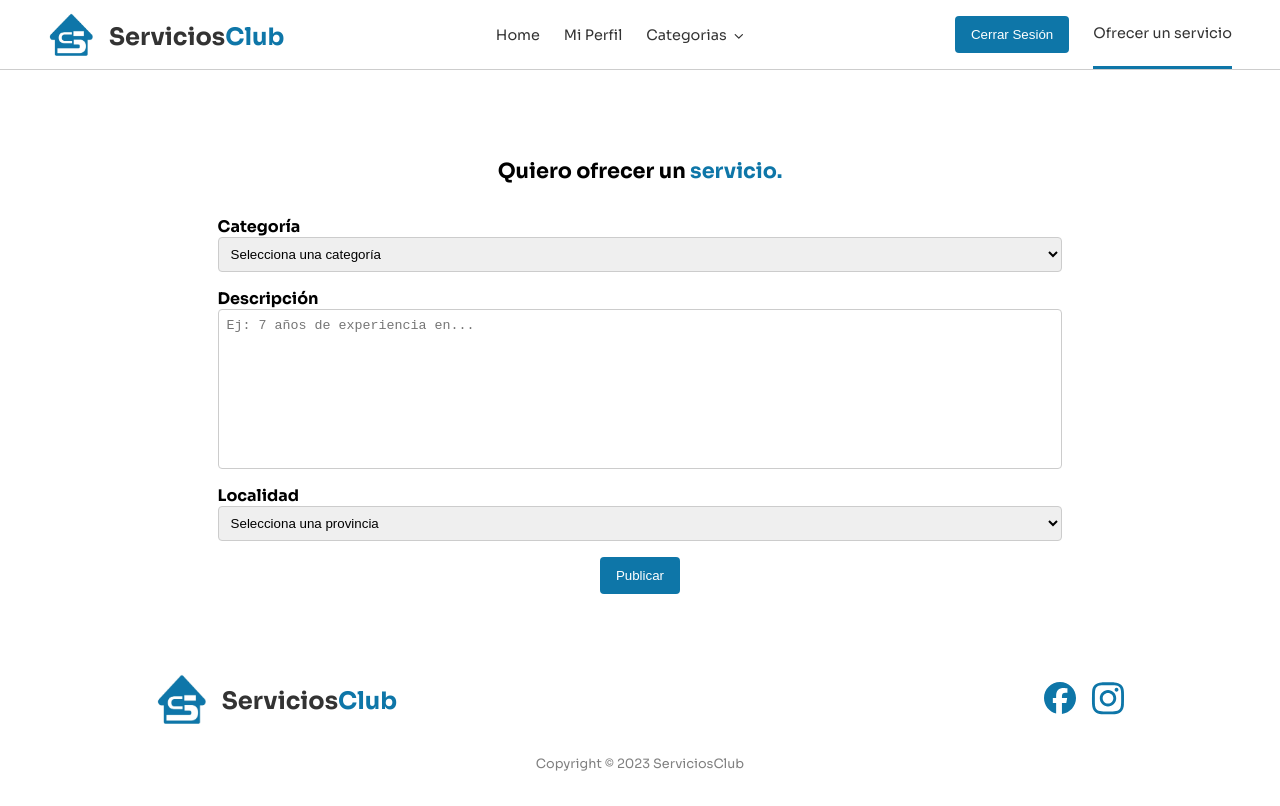
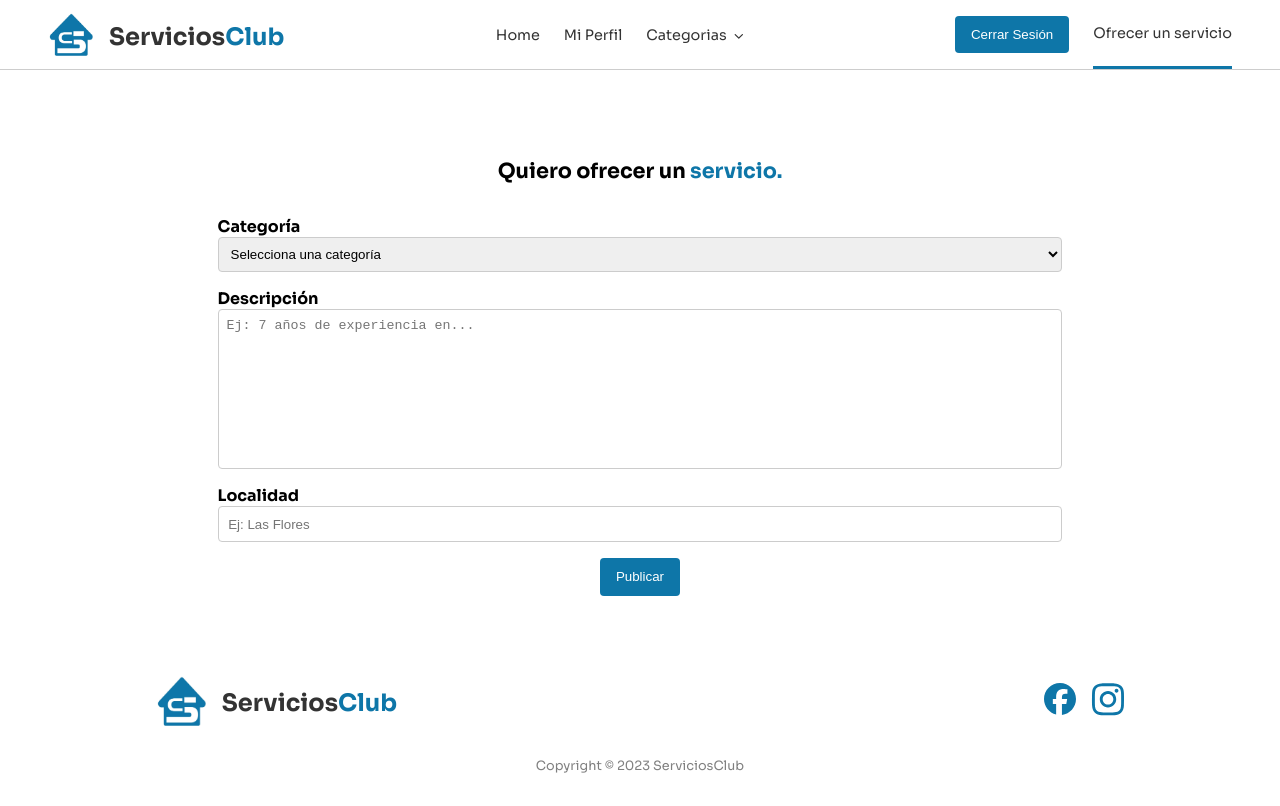
Before and after one commit to No-Country/c14-06-m-node-react, a React (Vite) app in the folder frontend/: page /ofrecer-servicio in a window 1280 px wide. Built offline with nearby package versions, Linux system fonts and the light colour scheme; sample sign-in values are in the browser's storage.

Commit message:
feat: add locality  to service, redirect after create

```diff
--- a/frontend/src/pages/OfrecerServicio.jsx
+++ b/frontend/src/pages/OfrecerServicio.jsx
@@ -1,7 +1,6 @@
 import styled from 'styled-components';
 import { useForm } from 'react-hook-form';
 import { ButtonBlue } from '../styledcomponents/Buttons';
-import { provincias } from '../assets/usefulData';
 
 const OfrecerServicio = () => {
 	const url = 'https://serviceclub.onrender.com/api/services/';
@@ -80,7 +79,9 @@ const OfrecerServicio = () => {
 			.then((data) => {
 				console.log(data);
 				if (data.status === 'created') {
-					alert('Servicio Creado con éxito');
+					location.replace(
+						window.location.origin + '/servicio/' + data.response.insertedId
+					);
 				} else {
 					alert(data.response);
 				}
@@ -115,14 +116,12 @@ const OfrecerServicio = () => {
 
 				<Column>
 					<Label htmlFor="serviceLocation">Localidad</Label>
-					<Select id="serviceLocation" {...register('serviceLocation')}>
-						<option value="">Selecciona una provincia</option>
-						{provincias.map((provincia) => (
-							<option key={provincia.value} value={provincia.value}>
-								{provincia.label}
-							</option>
-						))}
-					</Select>
+					<input
+						id="serviceLocation"
+						placeholder="Ej: Las Flores"
+						maxLength={20}
+						{...register('serviceLocation')}
+					/>
 				</Column>
 				<ButtonBlue>Publicar</ButtonBlue>
 			</Form>
@@ -150,6 +149,12 @@ const Form = styled.form`
 	align-items: center;
 	gap: 1rem;
 	width: 80%;
+
+	input {
+		padding: 0.6rem;
+		border: 1px solid #ccc;
+		border-radius: 4px;
+	}
 `;
 
 /*const Row = styled.div`
@@ -172,7 +177,6 @@ const TextArea = styled.textarea`
 	padding: 0.5rem;
 	border: 1px solid #ccc;
 	border-radius: 4px;
-	height: 100px;
 	resize: none;
 	width: 100%;
 	height: 10rem;
--- a/frontend/src/pages/ServicesDetail.jsx
+++ b/frontend/src/pages/ServicesDetail.jsx
@@ -76,6 +76,7 @@ const ServicesDetail = () => {
 						name={serviceDetail.user.name}
 						telephone={serviceDetail.user.phone}
 						location={serviceDetail.serviceLocation}
+						province={serviceDetail.user.location}
 					/>
 					<div>
 						<Title>Descripción del servicio:</Title>
```
